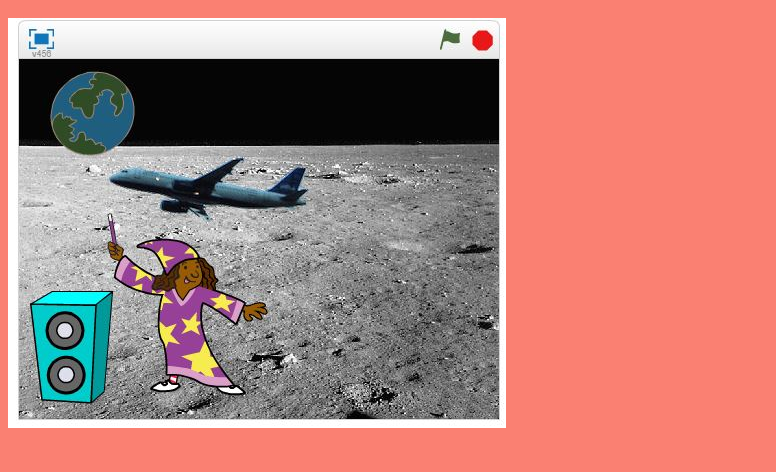
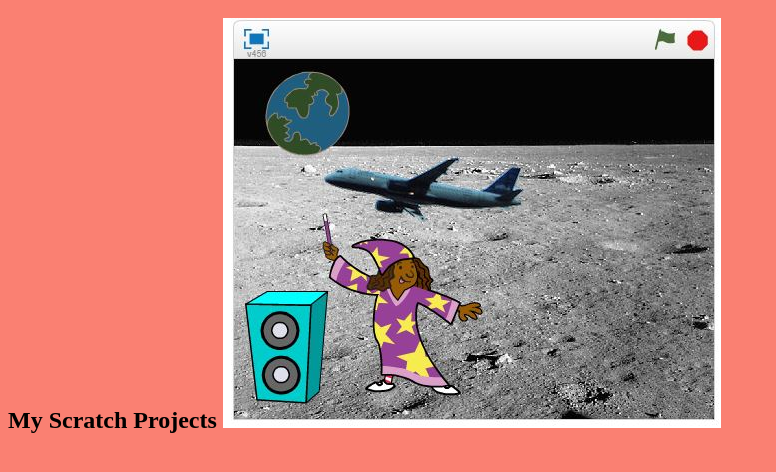
Before and after one commit to mattie234/portfolio, a plain HTML site: page projects.html in a window 1280 px wide. Shown: the part 48-520 px from the top of the page, without its empty margins (0-776 px from the left). Drawn offline with Linux system fonts and the light colour scheme.

Commit message:
Update projects.html

```diff
--- a/projects.html
+++ b/projects.html
@@ -7,7 +7,8 @@
 
   <body>
     <h1> These are my Projects </h1>
-    <h2> <img src = "welcomeproject.jpg"> </h2>
+    <h2> My Scratch Projects
+      <img src = "welcomeproject.jpg"> </h2>
   </body>
 
 
```
